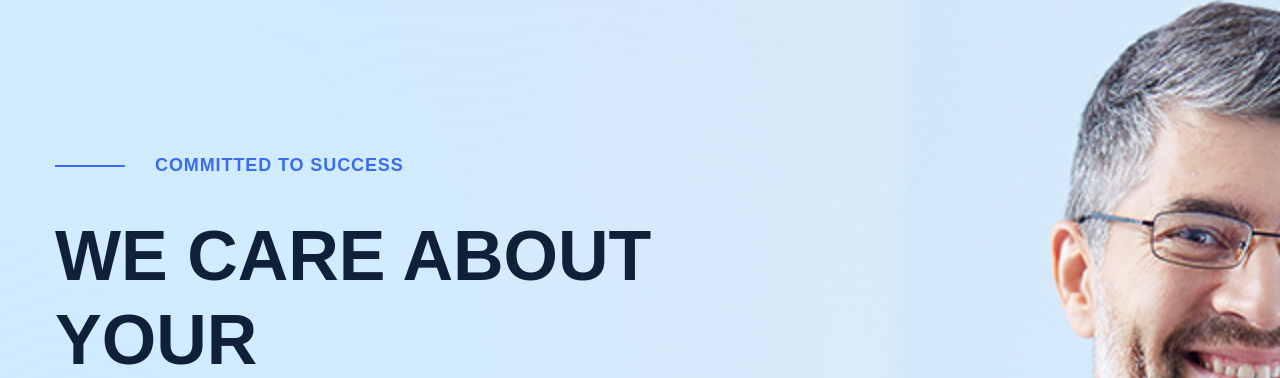
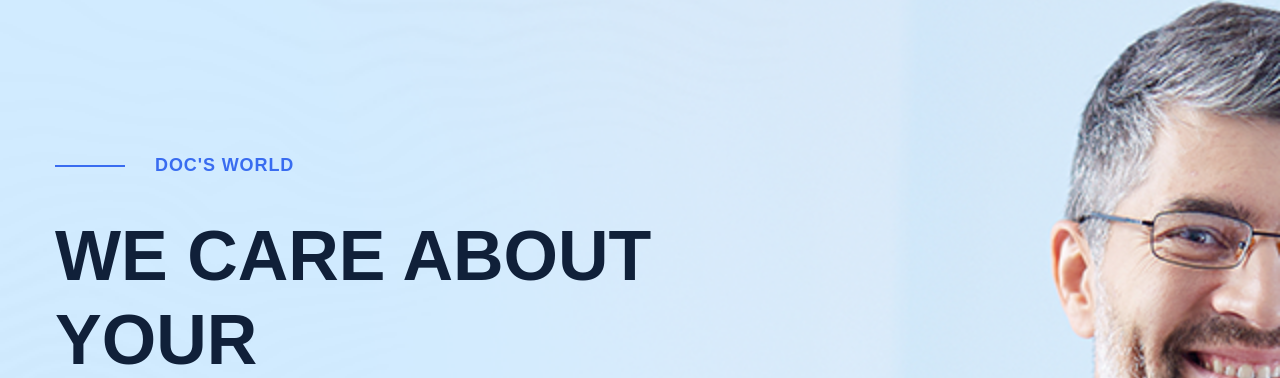
Before and after one commit to malhisimrat/node, a PHP site: page / in a window 1280 px wide. Shown: the part 185-563 px from the top of the page. Run offline with PHP 8.4, Linux system fonts and the light colour scheme; some web fonts are replaced.

Commit message:
update index.php

```diff
--- a/index.php
+++ b/index.php
@@ -12,7 +12,7 @@
                     <div class="row">
                         <div class="col-xl-7 col-lg-9 col-md-8 col-sm-9">
                             <div class="hero__caption">
-                                <span>Committed to success</span>
+                                <span>Doc's World</span>
                                 <h1 class="cd-headline letters scale">We care about your
                                     <strong class="cd-words-wrapper">
                                         <b class="is-visible">health</b>
```
